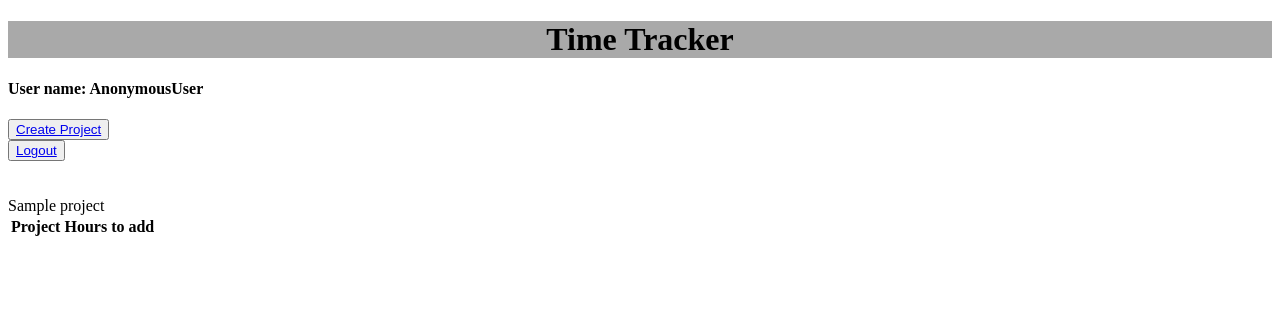
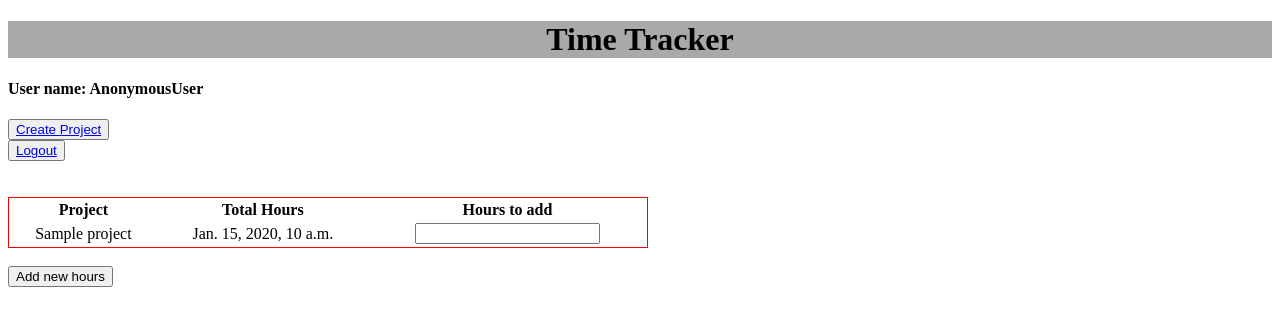
Before and after one commit to wahudong/Django_Time_tracker, a Django app: template time_track/templates/home.html in a window 1280 px wide. Shown: the top 326 px of the page. Run offline with Django 3.2, Linux system fonts and the light colour scheme; the template is opened without the code that fills it: most values are stand-ins (such as "Sample title", 1, 10 or a date in 2020); lists and menus that the app fills with data are empty.

Commit message:
on adding time to project

```diff
--- /dev/null
+++ b/static/css/site_style.css
@@ -0,0 +1,3 @@
+.center{
+  text-align: center;
+}
--- a/time_track/templates/base.html
+++ b/time_track/templates/base.html
@@ -3,6 +3,7 @@
 <head>
   <meta charset="UTF-8">
   <meta name="viewport" content="width=device-width, initial-scale=1.0">
+  <link rel="stylesheet" href="/static/css/site_style.css">
   <title>Time Tracker</title>
 </head>
 <body>
--- a/time_track/templates/home.html
+++ b/time_track/templates/home.html
@@ -32,27 +32,37 @@
   <br>
   <br>
 
-  <form action="" method="POST" style="width: 50vw;">
-
-    <table>
+  <form action="" method="POST" style="width: 50vw; border: 1 black solid;">
+    {% csrf_token %}
+    <table style="width: 50vw; border: 1px solid red;">
       <tr>
-        <th>Project</th>
+        <th >Project</th>
+        <th>Total Hours</th>
         <th>Hours to add</th>
       </tr>
 
       {%if projects_of_user%}
         {%for project in projects_of_user%}
+          <tr>
+            <td class="center">
               {{project.projet_name}}
-              <br>
+            </td>
+
+            <td class="center">
+              {{project.time_length}}
+            </td>
+
+            <td class="center">
+              <input type="number" step="any" name="addHours">
+            </td>
+
+          </tr>
         {%endfor%}
       {%endif%}
-
-
-
     </table>
 
-
-
+    <br>
+    <input type="submit" value="Add new hours">
 
 </form>
 
--- a/time_tracking/settings.py
+++ b/time_tracking/settings.py
@@ -11,6 +11,7 @@ https://docs.djangoproject.com/en/3.1/ref/settings/
 """
 
 from pathlib import Path
+import os
 
 # Build paths inside the project like this: BASE_DIR / 'subdir'.
 BASE_DIR = Path(__file__).resolve().parent.parent
@@ -134,3 +135,6 @@ USE_TZ = True
 # https://docs.djangoproject.com/en/3.1/howto/static-files/
 
 STATIC_URL = '/static/'
+# STATICFILES_DIRS = [
+#     os.path.join(BASE_DIR, 'static'),
+# ]
```
